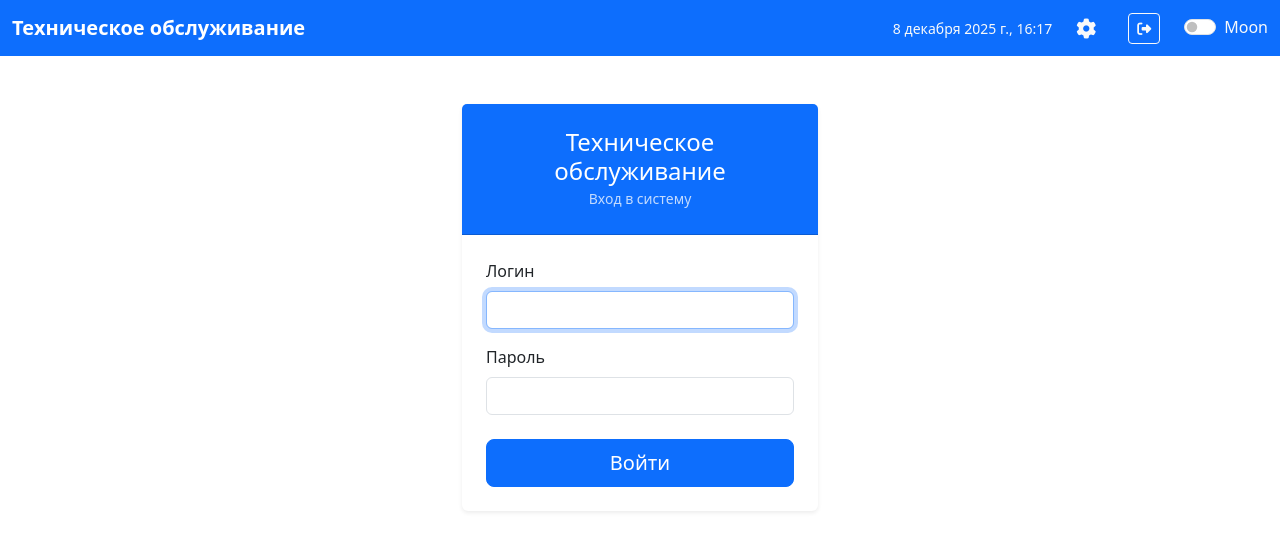
After one commit to Alexej-Mich61/contracts, a Django app: page /login/ in a window 1280 px wide. The commit adds this page. Shown: the top 551 px of the page. Run offline with Django 5.2, Linux system fonts and the light colour scheme; some libraries are stand-ins or nearby versions.

Commit message:
32. Авторизация

```diff
--- a/contracts/settings.py
+++ b/contracts/settings.py
@@ -90,6 +90,10 @@ USE_I18N = True
 USE_TZ = True
 
 
+LOGIN_URL = '/login/'           # ← куда редиректить неавторизованных
+LOGIN_REDIRECT_URL = '/'        # ← куда после логина
+LOGOUT_REDIRECT_URL = '/login/' # ← куда после выхода
+
 STATIC_URL = '/static/'
 STATICFILES_DIRS = [BASE_DIR / 'static']
 
--- a/contracts/urls.py
+++ b/contracts/urls.py
@@ -3,9 +3,17 @@ from django.contrib import admin
 from django.urls import path, include
 from django.conf import settings
 from django.conf.urls.static import static
+from django.contrib.auth import views as auth_views
 
 urlpatterns = [
     path('admin/', admin.site.urls),
+    # ←←← АВТОРИЗАЦИЯ ←←←
+    path('login/', auth_views.LoginView.as_view(
+        template_name='registration/login.html',
+        next_page='/'
+    ), name='login'),
+    path('logout/', auth_views.LogoutView.as_view(next_page='/login/'), name='logout'),
+
     path('', include('contracts_app.urls')),
 ]
 
--- a/contracts_app/urls.py
+++ b/contracts_app/urls.py
@@ -1,16 +1,34 @@
 # contracts_app/urls.py
 from django.urls import path
+from django.contrib.auth.decorators import login_required
 from . import views
 
 app_name = 'contracts'
 
 urlpatterns = [
-    path('', views.contract_list, name='contract_list'),
-    path('contract/<int:pk>/', views.ContractDetailView.as_view(), name='contract_detail'),
-    path('contract/add/', views.ContractCreateView.as_view(), name='contract_add'),
-    path('contract/<int:pk>/edit/', views.ContractUpdateView.as_view(), name='contract_edit'),
-    path('contract/<int:pk>/update-checklist/', views.update_checklist, name='update_checklist'),
-    path('contract/<int:pk>/delete/', views.ContractDeleteView.as_view(), name='contract_delete'),
-    path('', views.contract_list, name='contract_list'),
-    path('export-excel/', views.export_contracts_excel, name='export_excel'),
+    path('', login_required(views.contract_list), name='contract_list'),
+
+    path('contract/<int:pk>/',
+         login_required(views.ContractDetailView.as_view()),
+         name='contract_detail'),
+
+    path('contract/add/',
+         login_required(views.ContractCreateView.as_view()),
+         name='contract_add'),
+
+    path('contract/<int:pk>/edit/',
+         login_required(views.ContractUpdateView.as_view()),
+         name='contract_edit'),
+
+    path('contract/<int:pk>/update-checklist/',
+         login_required(views.update_checklist),
+         name='update_checklist'),
+
+    path('contract/<int:pk>/delete/',
+         login_required(views.ContractDeleteView.as_view()),
+         name='contract_delete'),
+
+    path('export-excel/',
+         login_required(views.export_contracts_excel),
+         name='export_excel'),
 ]
--- a/contracts_app/views.py
+++ b/contracts_app/views.py
@@ -16,7 +16,6 @@ from openpyxl import Workbook
 from openpyxl.styles import Font, Alignment, Border, Side
 from openpyxl.utils import get_column_letter
 from datetime import datetime
-
 
 
 
--- a/templates/base.html
+++ b/templates/base.html
@@ -7,7 +7,7 @@
     <meta name="viewport" content="width=device-width, initial-scale=1">
     <title>{% block title %}Техническое обслуживание{% endblock %}</title>
 
-    <!-- Bootstrap + кастом стили -->
+    <!-- Bootstrap + наши стили -->
     <link href="{% static 'css/bootstrap.min.css' %}" rel="stylesheet">
     <link href="{% static 'css/custom.css' %}" rel="stylesheet">
     <link href="{% static 'css/dark-theme.css' %}" rel="stylesheet" id="dark-theme-link">
@@ -42,16 +42,35 @@
             <a class="navbar-brand fw-bold" href="{% url 'contracts:contract_list' %}">
                 Техническое обслуживание
             </a>
+
             <div class="d-flex align-items-center gap-4">
-                <span class="navbar-text text-light small">
-                    {% now "j E Y г., H:i" %}
-                </span>
-                <div class="d-flex align-items-center">
-                    <span class="me-2 text-light small">Тема:</span>
-                    <div class="form-check form-switch">
-                        <input class="form-check-input" type="checkbox" id="darkModeSwitch">
-                        <label class="form-check-label text-light" for="darkModeSwitch">Moon</label>
+            <span class="navbar-text text-light small">
+                {% now "j E Y г., H:i" %}
+            </span>
+
+                <!-- Админка + Профиль + Выход -->
+                <div class="d-flex align-items-center gap-3">
+                    <a href="/admin/" class="text-light" title="Админка">
+                        <i class="fas fa-cog fa-lg"></i>
+                    </a>
+
+                    <div class="text-light small">
+                        {{ user.get_username }}
                     </div>
+
+                    <!-- КНОПКА ВЫХОДА -->
+                    <form method="post" action="{% url 'logout' %}" class="d-inline">
+                        {% csrf_token %}
+                        <button type="submit" class="btn btn-outline-light btn-sm" title="Выйти">
+                            <i class="fas fa-sign-out-alt"></i>
+                        </button>
+                    </form>
+                </div>
+
+                <!-- Тема -->
+                <div class="form-check form-switch">
+                    <input class="form-check-input" type="checkbox" id="darkModeSwitch">
+                    <label class="form-check-label text-light" for="darkModeSwitch">Moon</label>
                 </div>
             </div>
         </div>
@@ -61,7 +80,7 @@
         {% block content %}{% endblock %}
     </div>
 
-    <!-- Toast контейнер — ОБЯЗАТЕЛЬНО id="toastContainer" (без дефиса!) -->
+    <!-- Toast контейнер — ОБЯЗАТЕЛЬНО id="toastContainer" -->
     <div aria-live="polite" aria-atomic="true" class="position-fixed bottom-0 end-0 p-3" style="z-index: 1100;">
         <div id="toastContainer"></div>
     </div>
--- /dev/null
+++ b/templates/registration/login.html
@@ -0,0 +1,41 @@
+<!-- templates/registration/login.html -->
+{% extends "base.html" %}
+{% load static %}
+
+{% block title %}Вход — Техническое обслуживание{% endblock %}
+
+{% block content %}
+<div class="container mt-5">
+    <div class="row justify-content-center">
+        <div class="col-md-5 col-lg-4">
+            <div class="card shadow-sm border-0">
+                <div class="card-header bg-primary text-white text-center py-4">
+                    <h4 class="mb-0">Техническое обслуживание</h4>
+                    <small class="opacity-75">Вход в систему</small>
+                </div>
+                <div class="card-body p-4">
+                    <form method="post">
+                        {% csrf_token %}
+                        <div class="mb-3">
+                            <label class="form-label">Логин</label>
+                            <input type="text" name="username" class="form-control" required autofocus>
+                        </div>
+                        <div class="mb-4">
+                            <label class="form-label">Пароль</label>
+                            <input type="password" name="password" class="form-control" required>
+                        </div>
+                        <button type="submit" class="btn btn-primary w-100 btn-lg">
+                            Войти
+                        </button>
+                    </form>
+                    {% if form.errors %}
+                        <div class="alert alert-danger mt-3 mb-0">
+                            Неверный логин или пароль
+                        </div>
+                    {% endif %}
+                </div>
+            </div>
+        </div>
+    </div>
+</div>
+{% endblock %}
```
Also changed, not shown: 1 other file.
